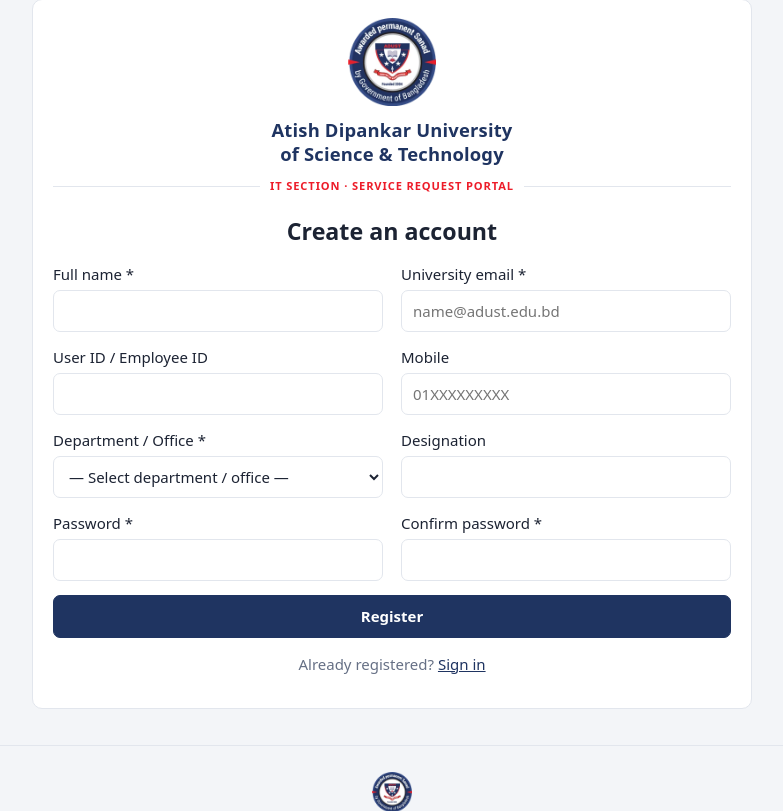
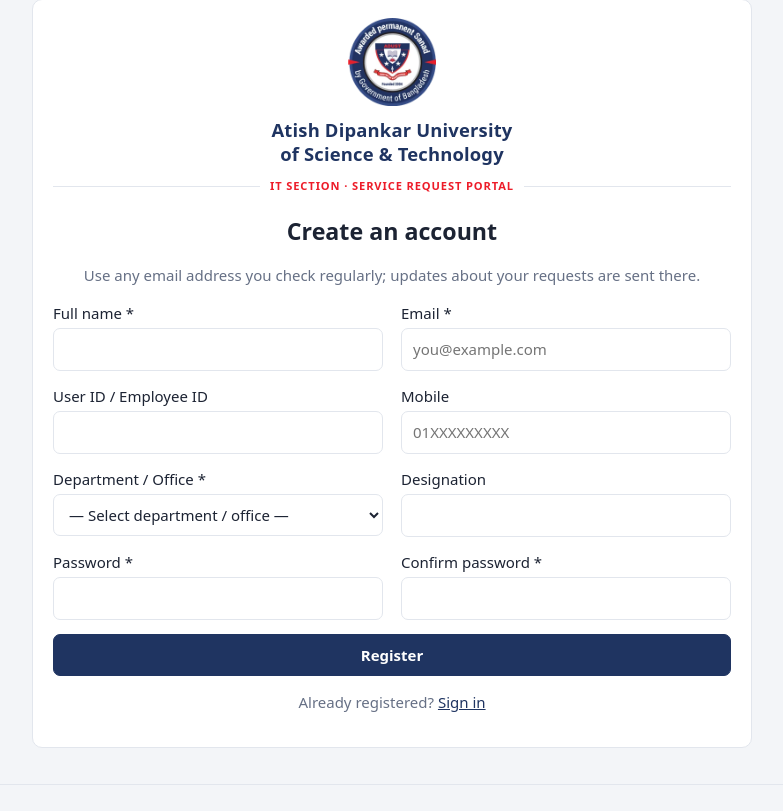
Before and after one commit to mdniazmostakim-glitch/adust-it-portal, a Flask app: page /register in a window 1280 px wide. Shown: the part 108-919 px from the top of the page, without its empty margins (248-1031 px from the left). Run offline with Flask 3, Linux system fonts and the light colour scheme; data comes from the database, SQL or seed files in the repository; data that the repository does not hold is empty.

Commit message:
Allow any email address to register; webmail sign-in off by default
Registration and sign-in now accept personal or institutional email
addresses (format-checked); access stays limited to university networks.
PORTAL_ALLOWED_EMAIL_DOMAINS can restrict domains again. The webmail
(IMAP) sign-in code is kept but disabled in the env template.

Co-Authored-By: Claude Opus 5.5 <noreply@anthropic.com>
Claude-Session: https://claude.ai/code/session_01EB5ad8Y4nycXoiEcyB24w6

```diff
--- a/app.py
+++ b/app.py
@@ -122,6 +122,10 @@ app.config.update(
     SESSION_COOKIE_SECURE=env("PORTAL_HTTPS") == "1",
     PERMANENT_SESSION_LIFETIME=timedelta(hours=12),
     EMAIL_DOMAIN=env("PORTAL_EMAIL_DOMAIN", "adust.edu.bd").lower(),
+    # Empty = any email address (personal or institutional) may register;
+    # access is still limited to the university networks.
+    ALLOWED_EMAIL_DOMAINS=[d.strip().lower().lstrip("@") for d in env("PORTAL_ALLOWED_EMAIL_DOMAINS", "").split(",")
+                           if d.strip()],
     BASE_URL=env("PORTAL_BASE_URL", "").rstrip("/"),
     AUTO_HOUSEKEEPING=env("PORTAL_AUTO_HOUSEKEEPING", "1") == "1",
 )
@@ -689,6 +693,14 @@ def webmail_login(email, password):
 
 def in_university_domain(email):
     return email.endswith("@" + app.config["EMAIL_DOMAIN"])
+
+
+EMAIL_RE = re.compile(r"^[^@\s]+@[^@\s]+\.[^@\s]+$")
+
+
+def email_allowed(email):
+    domains = app.config["ALLOWED_EMAIL_DOMAINS"]
+    return not domains or any(email.endswith("@" + d) for d in domains)
 
 
 def locked_out(ident):
@@ -770,8 +782,11 @@ def register():
         error = None
         if not all(form.get(k, "").strip() for k in ("name", "email", "department")):
             error = _("Name, email and department are required.")
-        elif not in_university_domain(email):
-            error = _("Please use your university email (@{domain}).", domain=app.config["EMAIL_DOMAIN"])
+        elif not EMAIL_RE.match(email):
+            error = _("Please enter a valid email address.")
+        elif not email_allowed(email):
+            error = _("Please use an email address from: {domains}",
+                      domains=", ".join("@" + d for d in app.config["ALLOWED_EMAIL_DOMAINS"]))
         elif len(form.get("password", "")) < 8:
             error = _("Password must be at least 8 characters.")
         elif form.get("password") != form.get("confirm"):
@@ -791,7 +806,7 @@ def register():
             except sqlite3.IntegrityError:
                 error = _("An account with that email or user ID already exists.")
         flash(error, "error")
-    return render_template("register.html", domain=app.config["EMAIL_DOMAIN"])
+    return render_template("register.html", domains=app.config["ALLOWED_EMAIL_DOMAINS"])
 
 
 def reset_serializer():
@@ -1792,7 +1807,7 @@ def admin_users():
         uid = f.get("id", "")
         role = f.get("role", "user")
         email = f.get("email", "").strip().lower()
-        if role not in ROLES or not f.get("name", "").strip() or not email:
+        if role not in ROLES or not f.get("name", "").strip() or not EMAIL_RE.match(email):
             flash(_("Name, email and a valid role are required."), "error")
             return redirect(url_for("admin_users"))
         fields = (f.get("login_id", "").strip().lower() or None, f["name"].strip(), email,
--- a/i18n.py
+++ b/i18n.py
@@ -210,6 +210,10 @@ BN = {
     "Sign in": "সাইন ইন",
     "Send work requests to the IT section and track their progress.": "আইটি সেকশনে কাজের অনুরোধ পাঠান এবং অগ্রগতি দেখুন।",
     "University email or user ID": "বিশ্ববিদ্যালয়ের ইমেইল বা ইউজার আইডি",
+    "Email or user ID": "ইমেইল বা ইউজার আইডি",
+    "Use any email address you check regularly; updates about your requests are sent there.": "যে ইমেইল আপনি নিয়মিত দেখেন সেটি দিন; আপনার অনুরোধের আপডেট সেখানে পাঠানো হবে।",
+    "Please enter a valid email address.": "সঠিক ইমেইল ঠিকানা দিন।",
+    "Please use an email address from: {domains}": "এই ডোমেইনের ইমেইল ব্যবহার করুন: {domains}",
     "or employee ID": "অথবা কর্মচারী আইডি",
     "Password": "পাসওয়ার্ড",
     "You can use your @{domain} webmail password.": "আপনার @{domain} ওয়েবমেইলের পাসওয়ার্ডও ব্যবহার করতে পারেন।",
--- a/templates/forgot.html
+++ b/templates/forgot.html
@@ -6,7 +6,7 @@
   <p class="muted center">{{ _('Enter your email or user ID. We will email you a link to set a new password.') }}</p>
   <form method="post">
     <input type="hidden" name="csrf_token" value="{{ csrf_token() }}">
-    <label>{{ _('University email or user ID') }} <input name="identifier" required autofocus></label>
+    <label>{{ _('Email or user ID') }} <input name="identifier" required autofocus></label>
     <button class="btn primary full">{{ _('Send reset link') }}</button>
   </form>
   <p class="center"><a href="{{ url_for('login') }}">← {{ _('Back to sign in') }}</a></p>
--- a/templates/login.html
+++ b/templates/login.html
@@ -6,8 +6,8 @@
   <p class="muted center">{{ _('Send work requests to the IT section and track their progress.') }}</p>
   <form method="post">
     <input type="hidden" name="csrf_token" value="{{ csrf_token() }}">
-    <label>{{ _('University email or user ID') }}
-      <input name="identifier" required autofocus autocomplete="username" placeholder="name@{{ domain }} {{ _('or employee ID') }}" value="{{ request.form.identifier }}"></label>
+    <label>{{ _('Email or user ID') }}
+      <input name="identifier" required autofocus autocomplete="username" placeholder="you@example.com {{ _('or employee ID') }}" value="{{ request.form.identifier }}"></label>
     <label>{{ _('Password') }} <input type="password" name="password" required autocomplete="current-password"></label>
     {% if webmail %}<p class="hint">{{ _('You can use your @{domain} webmail password.', domain=domain) }}</p>{% endif %}
     <button class="btn primary full">{{ _('Sign in') }}</button>
--- a/templates/register.html
+++ b/templates/register.html
@@ -3,10 +3,11 @@
 <div class="auth card wide">
   {% include "_auth_head.html" %}
   <h1 class="center">{{ _('Create an account') }}</h1>
+  <p class="muted center">{{ _('Use any email address you check regularly; updates about your requests are sent there.') }}</p>
   <form method="post" class="grid">
     <input type="hidden" name="csrf_token" value="{{ csrf_token() }}">
     <label>{{ _('Full name') }} * <input name="name" required value="{{ request.form.name }}"></label>
-    <label>{{ _('University email') }} * <input type="email" name="email" required placeholder="name@{{ domain }}" value="{{ request.form.email }}"></label>
+    <label>{{ _('Email') }} * <input type="email" name="email" required placeholder="{{ '@' ~ domains|join(', @') if domains else 'you@example.com' }}" value="{{ request.form.email }}"></label>
     <label>{{ _('User ID / Employee ID') }} <input name="login_id" value="{{ request.form.login_id }}"></label>
     <label>{{ _('Mobile') }} <input name="phone" placeholder="01XXXXXXXXX" value="{{ request.form.phone }}"></label>
     <label>{{ _('Department / Office') }} * {{ dept_select('department', request.form.department) }}</label>
```
Also changed, not shown: tests/smoke_test.py (+10 -0 lines), README.md, 4 other files.
